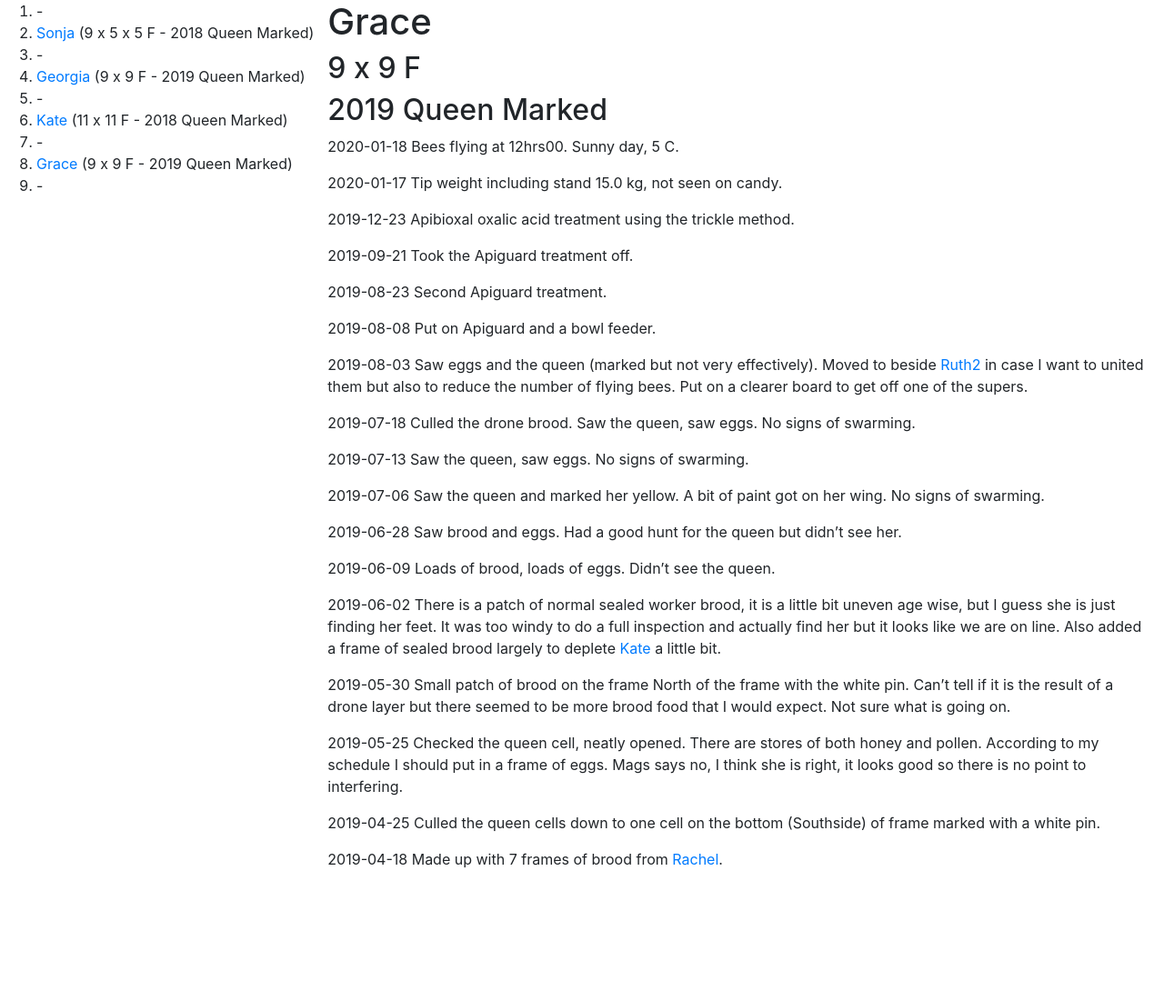
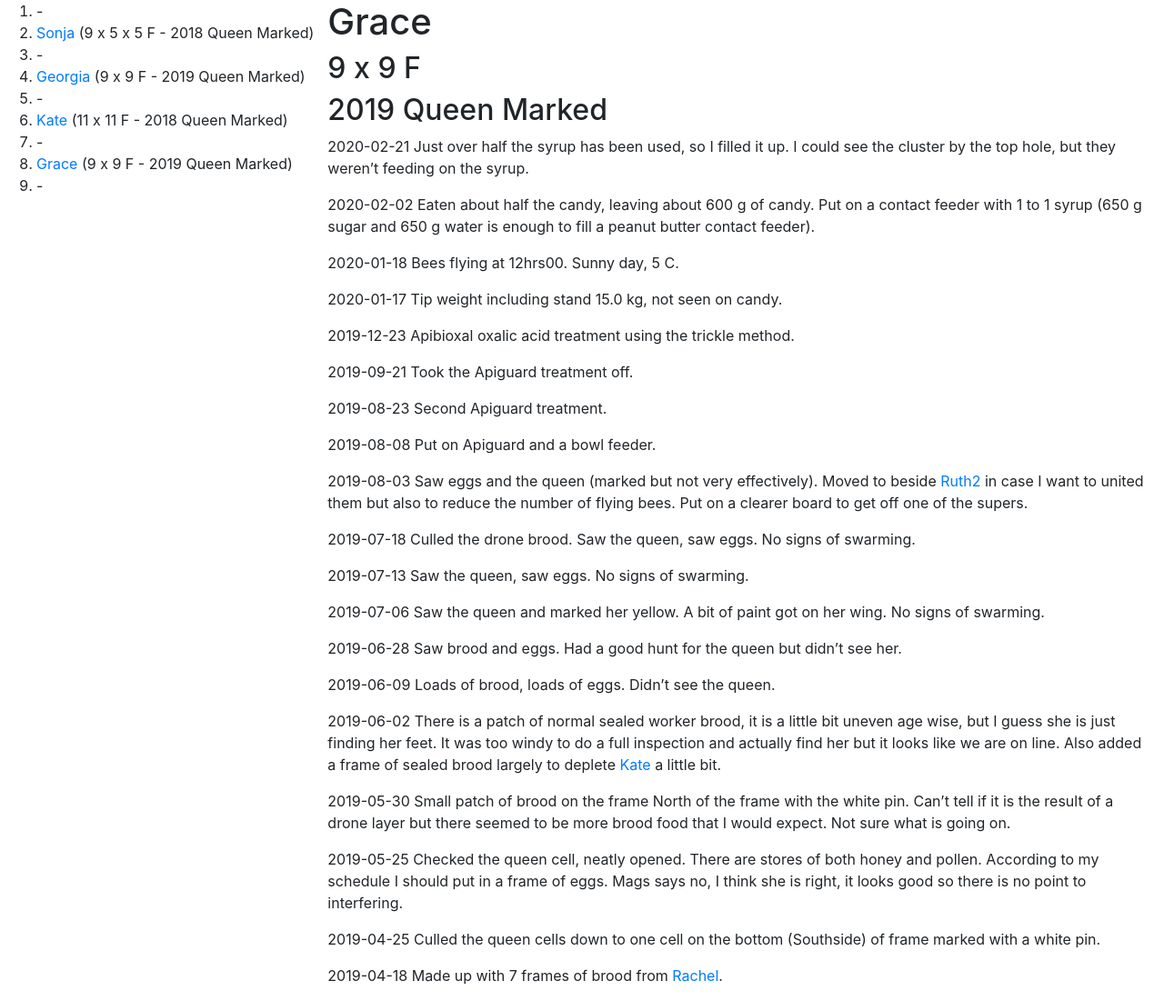
Before and after one commit to joejcollins/rhapsody-angel, a Jekyll site: the page built from queens/grace.md, in a window 1280 px wide. Shown: the whole page at 91% size. Built offline with Jekyll 4.4.1, drawn with Linux system fonts in a browser that asks for light colours; our own code applies the rules of GitHub Pages for plain Markdown files; before the commit the page ends 973 px from its top, so only the background shows below that.

Commit message:
Topped up contact feeder.

```diff
--- a/queens/grace.md
+++ b/queens/grace.md
@@ -1,6 +1,13 @@
+---
+position: 4
+---
 # Grace
 ## 9 x 9 F
 ## 2019 Queen Marked
+
+2020-02-21 Just over half the syrup has been used, so I filled it up.  I could see the cluster by the top hole, but they weren't feeding on the syrup.
+
+2020-02-02 Eaten about half the candy, leaving about 600 g of candy.  Put on a contact feeder with 1 to 1 syrup (650 g sugar and 650 g water is enough to fill a peanut butter contact feeder).
 
 2020-01-18 Bees flying at 12hrs00.  Sunny day, 5 C.
 
```
Also changed, not shown: queens/georgia.md (+7 -0 lines), queens/kate.md (+7 -0 lines), queens/sonja.md (+7 -0 lines).
